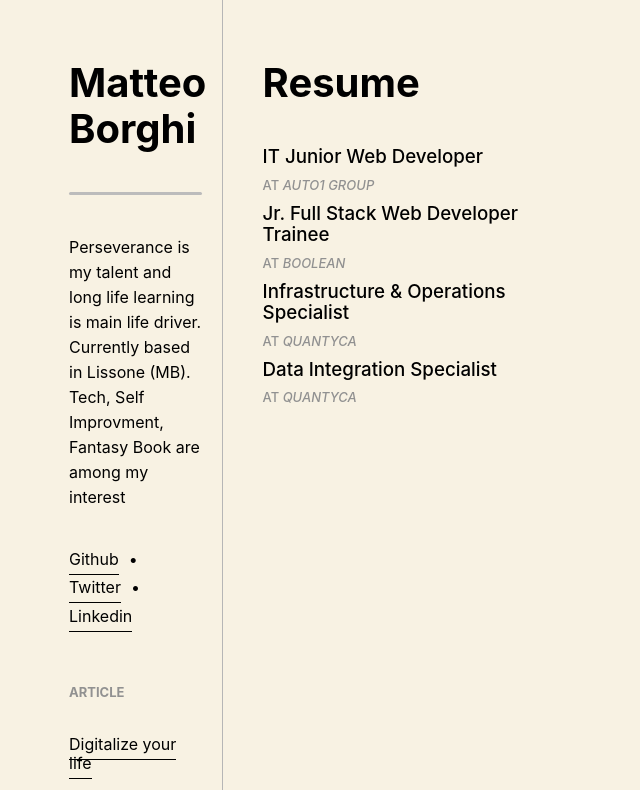
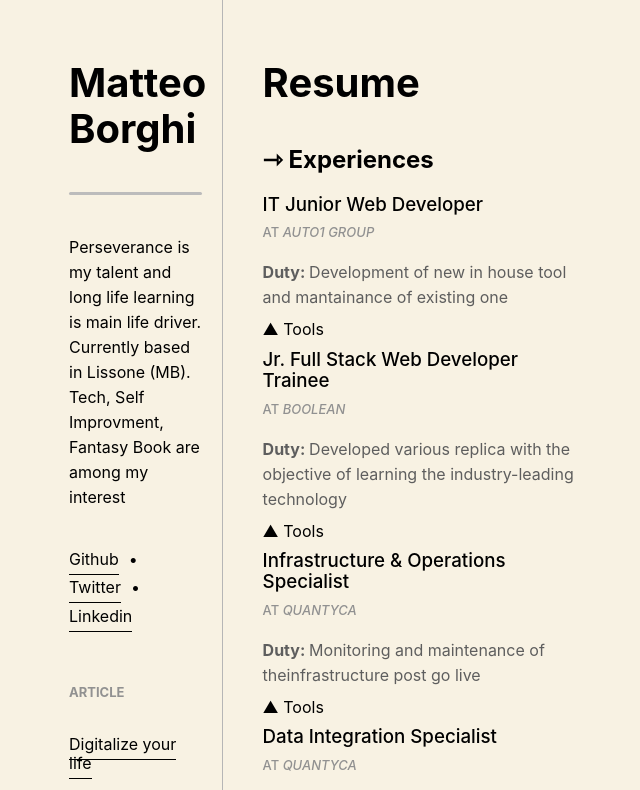
Before and after one commit to Bogghi/my-portfolio, a React app: page / in a window 1280 px wide. Both pictures are taken after a click on the link "Resume". Shown: the top 790 px of the page, without its empty margins (315-955 px from the left). Built offline with nearby package versions, Linux system fonts and the light colour scheme.

Commit message:
added varius components that will be reused in the future article and a first degree for the resume

```diff
--- a/src/Resume.js
+++ b/src/Resume.js
@@ -1,13 +1,21 @@
 import React from 'react';
-import Heading from './components/heading.js';
+
+//import componentes
+import Heading from './components/heading';
 import TimeSpan from './components/time-span';
 import SubTitle from './components/sub-title';
+import Paragraph from './components/paragraph';
+import SubHeading from './components/sub-heading';
+import DropdownList from './components/dropdown-list';
 import './article.css';
 
 class Resume extends React.Component{
     constructor(props){
         super(props);
         this.title = 'Resume';
+        this.subHeading = {
+            0: 'Experiences'
+        }
         this.experience = {
             0: {
                 company: 'Auto1 Group',
@@ -55,14 +63,24 @@ class Resume extends React.Component{
                     <SubTitle
                         company={e.company}
                         role={e.role}/>
-
                 );
+                r.push(
+                    <Paragraph
+                        value={e.duty}
+                        int={true}
+                        pre='Duty: '/>);
+                r.push(
+                    <DropdownList
+                        title='Tools'
+                        list={e.tools}/>
+                )
             }
         }
 
         return (
             <div className="text-padding">
                 <Heading value={this.title}/>
+                <SubHeading value={this.subHeading[0]}/>
                 <div className="experiences">
                     {r}
                 </div>
--- a/src/article.css
+++ b/src/article.css
@@ -14,3 +14,30 @@
     line-height: 35px;
     font-weight: 500;
 }
+
+.paragraph {
+    margin: 10px 0px 10px 0px;
+    line-height: 25px;
+    font-weight: 400;
+    color: #5e5e5e;
+}
+
+.sub-heading {
+    padding-bottom: 20px;
+}
+
+.d-head {
+    margin-bottom: 10px;
+}
+
+.d-head:hover {
+    cursor: pointer;
+}
+
+.d-body {
+    margin: 0px 0px 10px 18px;
+}
+
+.d-ele {
+    line-height: 25px;
+}
--- /dev/null
+++ b/src/components/dropdown-list.js
@@ -0,0 +1,58 @@
+import React from 'react';
+
+class DropdownList extends React.Component{
+    constructor(props){
+        super(props);
+        this.state = {
+            list: [],
+            upOrDown: false
+        }
+    }
+
+    render(){
+        const list = this.state.list;
+        let r = [];
+
+        for (const key in list) {
+            if (Object.hasOwnProperty.call(list, key)) {
+                const e = list[key];
+                r.push(<DrElement value={e}/>)
+            }
+        }
+
+        console.log(this.props);
+
+        return (
+            <div className='d-list'>
+                <div
+                    className='d-head'
+                    onClick={() => this.showList(this.props.list, this.state.upOrDown)}>
+                    {/* ▼ ▲ */}
+                    {!this.state.upOrDown ? '▲' : '▼'} {this.props.title}
+                </div>
+                <div className='d-body'>
+                    <ul>
+                        {r}
+                    </ul>
+                </div>
+            </div>
+        )
+    }
+
+    showList(list, uOd){
+        let obj = {
+            upOrDown: !uOd
+        }
+        obj['list'] = uOd ? [] : list;
+        this.setState(obj);
+    }
+
+}
+
+function DrElement(props){
+    return(
+        <li className='d-ele'>{props.value}</li>
+    )
+}
+
+export default DropdownList;
--- a/src/components/heading.js
+++ b/src/components/heading.js
@@ -2,7 +2,7 @@ import React from 'react';
 
 function Heading (props) {
     return (
-        <div className="title">
+        <div className="title" onClick={() => window.location.reload()}>
             <h1>{props.value}</h1>
         </div>
     )
--- /dev/null
+++ b/src/components/paragraph.js
@@ -0,0 +1,11 @@
+import React from 'react';
+
+function Paragraph(props){
+    return(
+        <p className='paragraph'>
+            <b>{props.pre}</b>{props.value}
+        </p>
+    )
+}
+
+export default Paragraph;
--- /dev/null
+++ b/src/components/sub-heading.js
@@ -0,0 +1,11 @@
+import React from 'react';
+
+function SubHeading(props){
+    return(
+        <h2 className='sub-heading'>
+            ⇾ {props.value}
+        </h2>
+    )
+}
+
+export default SubHeading;
--- a/src/index.css
+++ b/src/index.css
@@ -40,6 +40,10 @@
     padding-top: 60px;
     padding-bottom: 40px;
 
+}
+
+.title:hover {
+    cursor: pointer;
 }
 
 .sep {
```
